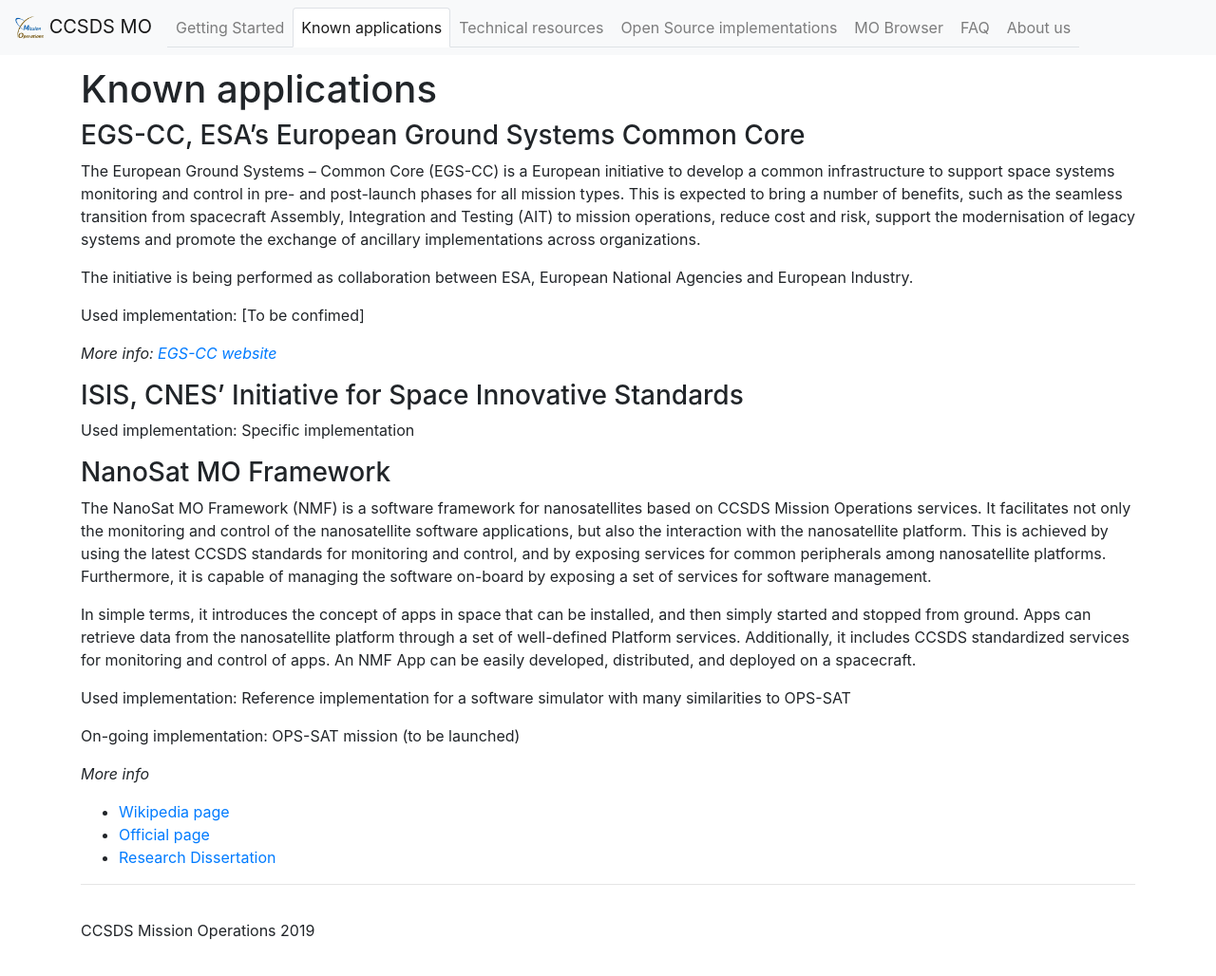
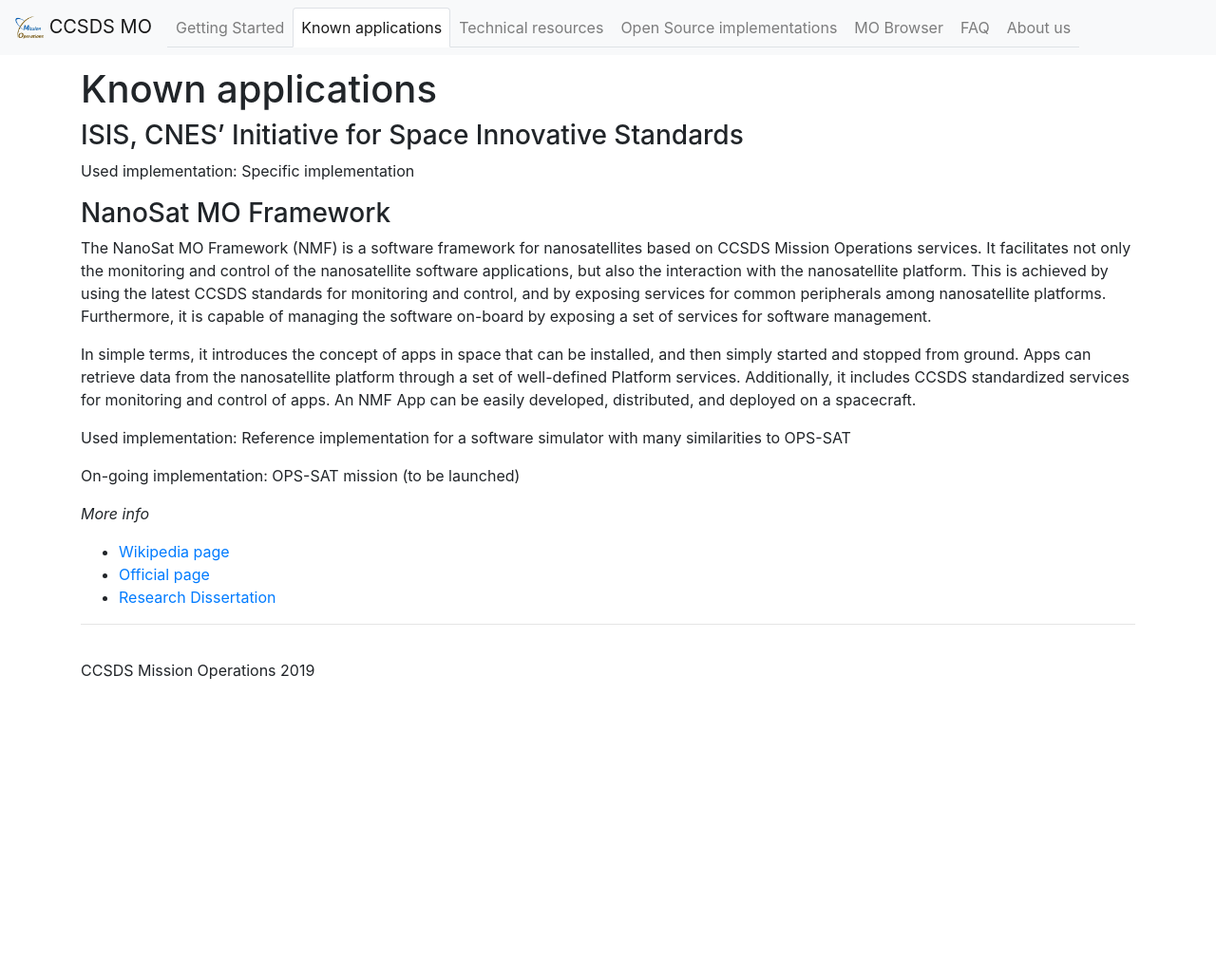
Before and after one commit to ccsdsmo/ccsdsmo.github.io, a Jekyll site: the page built from pages/known-applications.md, in a window 1280 px wide and 1028 px high. Shown: the whole window at 95% size. Built offline with Jekyll 4.4.1, drawn with Linux system fonts in a browser that asks for light colours.

Commit message:
EGS-CC is not there yet

```diff
--- a/pages/known-applications.md
+++ b/pages/known-applications.md
@@ -4,17 +4,6 @@ title: Known applications
 weight: 6
 permalink: /known-applications
 ---
-
-
-### EGS-CC, ESA's European Ground Systems Common Core
-
-The European Ground Systems – Common Core (EGS-CC) is a European initiative to develop a common infrastructure to support space systems monitoring and control in pre- and post-launch phases for all mission types. This is expected to bring a number of benefits, such as the seamless transition from spacecraft Assembly, Integration and Testing (AIT) to mission operations, reduce cost and risk, support the modernisation of legacy systems and promote the exchange of ancillary implementations across organizations.
-
-The initiative is being performed as collaboration between ESA, European National Agencies and European Industry.
-
-Used implementation: [To be confimed]
-
-*More info: [EGS-CC website](http://www.egscc.esa.int/)*
 
 ### ISIS, CNES' Initiative for Space Innovative Standards
 
```
